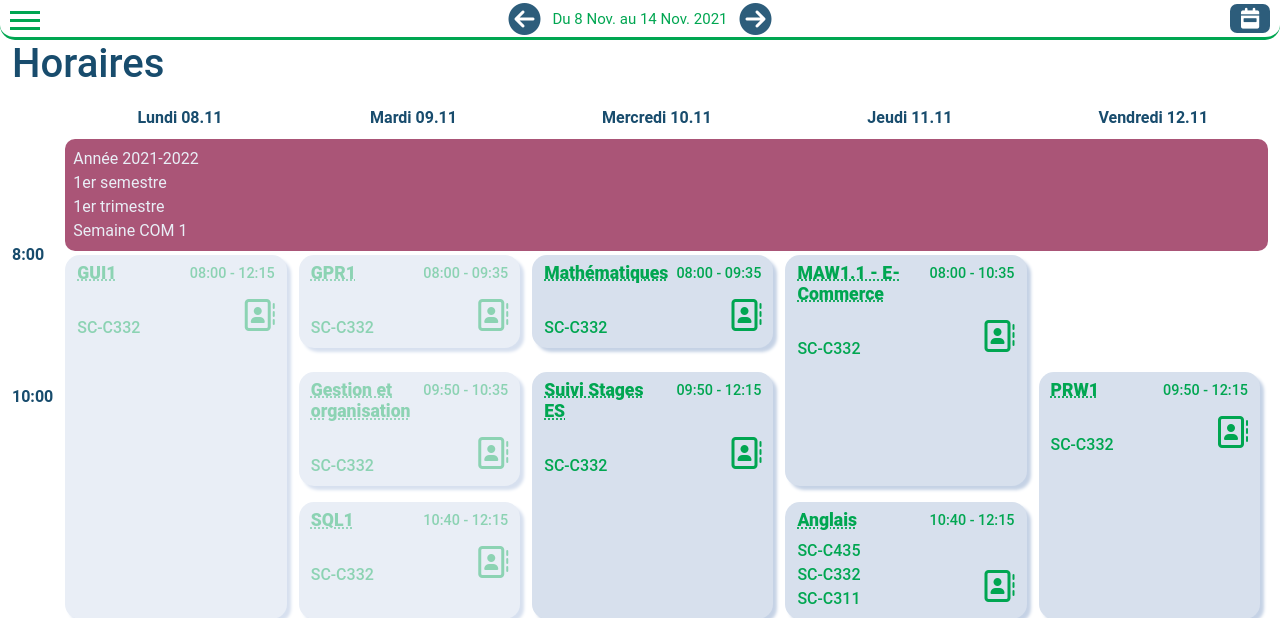
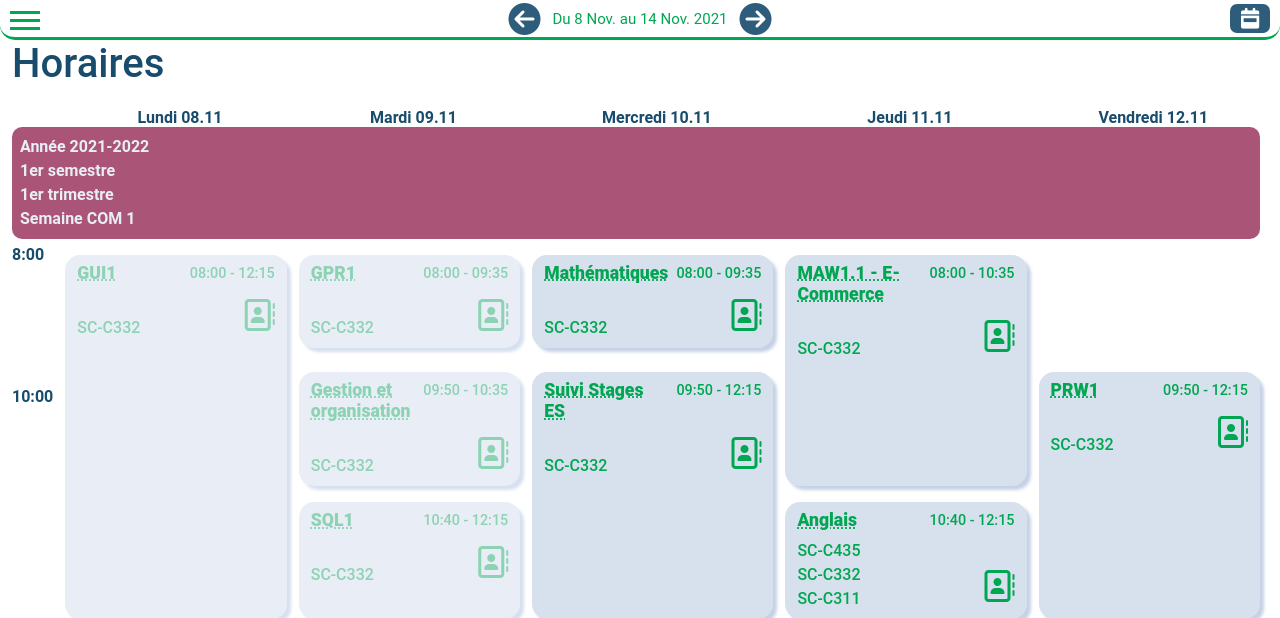
Before and after one commit to YannickBaudraz/Intranet-GUI1, a PHP site: page /index.php?action=showCalender&calendar-mode=week in a window 1280 px wide. Shown: the top 618 px of the page. Run offline with PHP 8.4, Linux system fonts and the light colour scheme; some libraries are stand-ins or nearby versions.

Commit message:
Change width for information bar to take all the screen

```diff
--- a/templates/weekCalendar.php
+++ b/templates/weekCalendar.php
@@ -15,7 +15,7 @@ ob_start();
         <span class="track-slot row-s-tracks col-s-fr">Vendredi 12.11</span>
 
 
-        <div class="info col-s-week col-e-week">
+        <div class="info time-slot col-e-week">
             <div>Année 2021-2022</div>
             <div>1er semestre</div>
             <div>1er trimestre</div>
```
